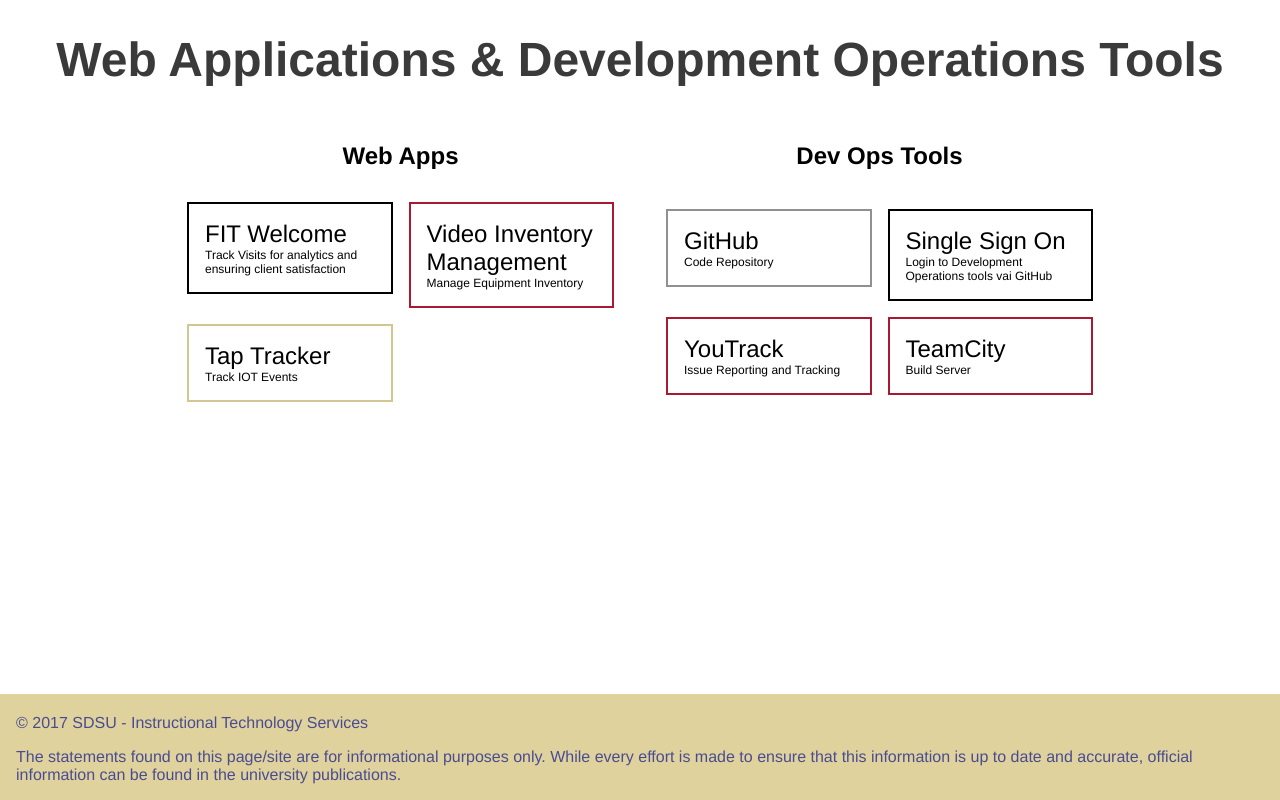
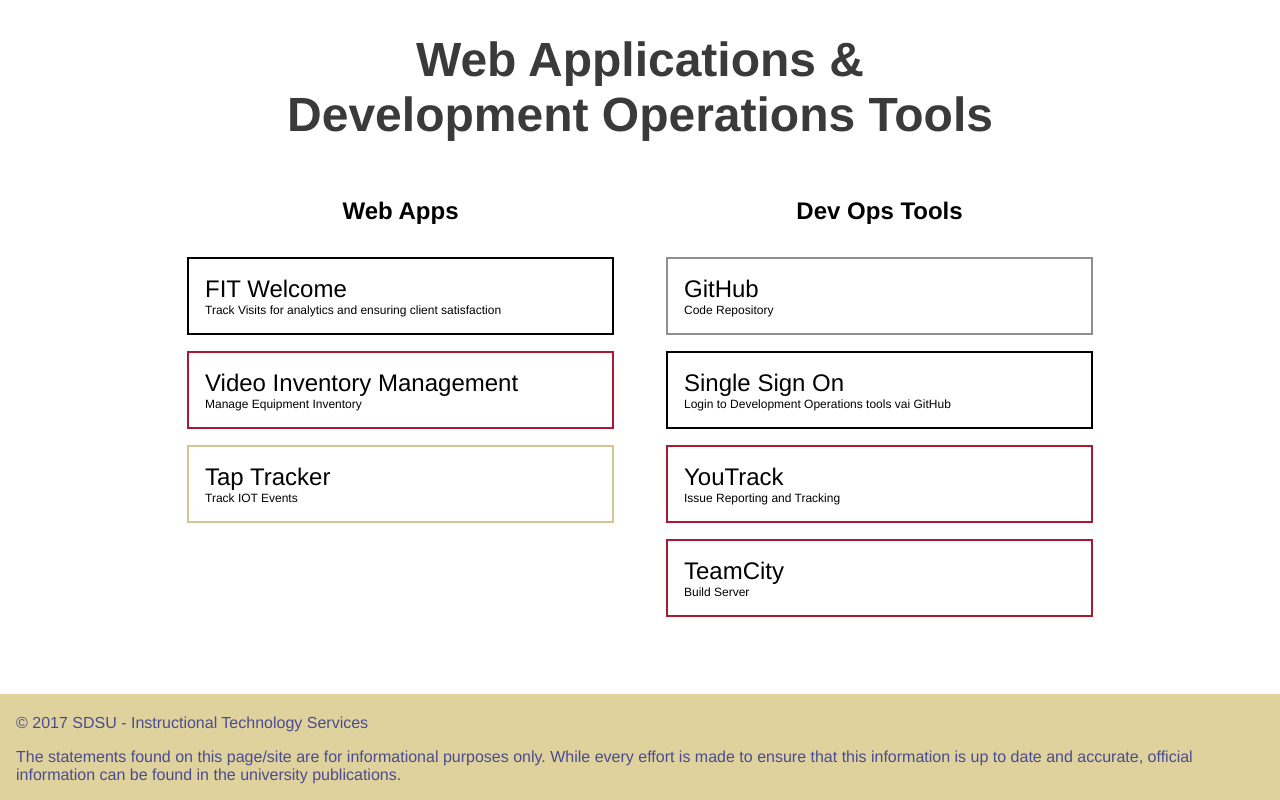
Before and after one commit to sdsu-its/staff-new-tab, a PHP site: page /devops.php in a window 1280 px wide. Run offline with PHP 8.4, Linux system fonts and the light colour scheme.

Commit message:
Style Fixes

```diff
--- a/devops.php
+++ b/devops.php
@@ -5,7 +5,8 @@
     <link href="style.css" type="text/css" rel="stylesheet">
 </head>
 <body>
-<h1>Web Applications & Development Operations Tools</h1>
+<h1>Web Applications & <br>
+    Development Operations Tools</h1>
 <table align="center">
     <tr>
         <td class="header">
@@ -17,7 +18,7 @@
     </tr>
     <tr>
         <td>
-            <ul class="tools">
+            <ul class="tools full-width">
                 <li>
                     <a href="http://morden.sdsu.edu.fit_welcome" class="black">
                         <span class="title">FIT Welcome</span>
@@ -39,7 +40,7 @@
             </ul>
         </td>
         <td>
-            <ul class="tools">
+            <ul class="tools full-width">
                 <li>
                     <a href="https://github.com/sdsu-its" class="gray">
                         <span class="title">GitHub</span>
--- a/digitization.php
+++ b/digitization.php
@@ -17,7 +17,7 @@
     </tr>
     <tr>
         <td>
-            <ul class="tools">
+            <ul class="tools full-width">
                 <li>
                     <a href="digitization-protocol.pdf" class="red">
                         <span class="title">Digitization Protocol</span>
@@ -40,7 +40,7 @@
             </ul>
         </td>
         <td>
-            <ul class="tools">
+            <ul class="tools full-width">
                 <li>
                     <a href="intake-form.pdf" class="red">
                         <span class="title">Printable Request Form</span>
--- a/style.css
+++ b/style.css
@@ -110,6 +110,14 @@ ul.tools li {
     float: left;
 }
 
+ul.full-width li {
+    max-width: 100%;
+}
+
+table tr {
+    vertical-align: top;
+}
+
 @media (max-width: 800px) {
     ul.tools li {
         max-width: 100%;
@@ -118,7 +126,6 @@ ul.tools li {
 }
 
 ul.tools li a {
-    padding: 2rem;
     border: 2px solid #d41243;
     display: block;
     padding: 1rem;
```
